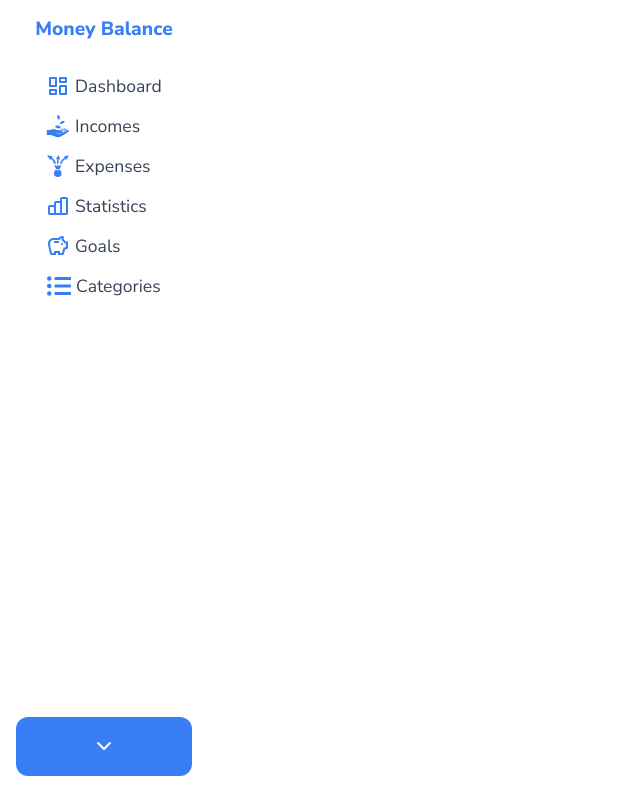
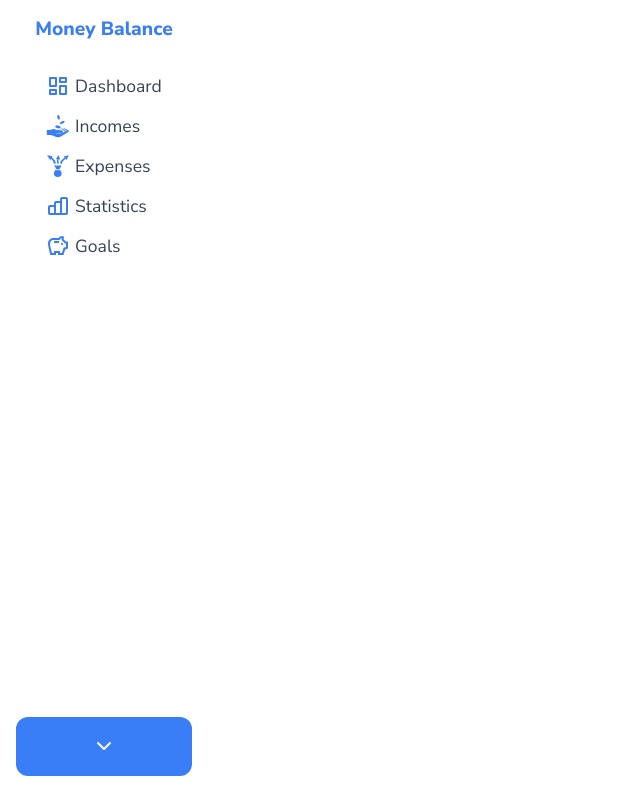
Before and after one commit to wojtek99955/money-balance, a React (Create React App) app in the folder client/: page /goals in a window 1280 px wide. Shown: the whole page, without its empty margins (0-640 px from the left). Built offline with nearby package versions, Linux system fonts and the light colour scheme; no server answers.

Commit message:
remove category icon

```diff
--- a/client/src/components/Dashboard/Sidebar/Sidebar.tsx
+++ b/client/src/components/Dashboard/Sidebar/Sidebar.tsx
@@ -7,8 +7,6 @@ import {
   StyledLink,
   ChartIcon,
   SavingsIcon,
-  CategoryIcon,
-  CategoryDropdown,
   SidebarWrapper,
   IncomesIcon,
   ExpensesIcon,
@@ -57,9 +55,6 @@ const Sidebar = () => {
             );
           })}
         </Nav>
-        <CategoryDropdown>
-          <CategoryIcon /> Categories
-        </CategoryDropdown>
         <Profile />
       </SidebarWrapper>
     </Container>
--- a/client/src/components/Dashboard/Sidebar/SidebarStyle.ts
+++ b/client/src/components/Dashboard/Sidebar/SidebarStyle.ts
@@ -59,11 +59,6 @@ export const SavingsIcon = styled(MdOutlineSavings)`
   color: ${({ theme }) => theme.colors.main.default};
 `;
 
-export const CategoryIcon = styled(FaListUl)`
-  font-size: 1.5rem;
-  color: ${({ theme }) => theme.colors.main.default};
-`;
-
 export const AddIcon = styled(IoMdAddCircleOutline)`
   font-size: 1.5rem;
   color: ${({ theme }) => theme.colors.main.default};
@@ -74,16 +69,6 @@ export const IncomesIcon = styled(GiReceiveMoney)`
   color: ${({ theme }) => theme.colors.main.default};
 `;
 
-export const CategoryDropdown = styled.div`
-  display: flex;
-  align-items: center;
-  gap: 0.3rem;
-  color: ${({ theme }) => theme.colors.title};
-  font-size: 1.1rem;
-  margin-bottom: 1rem;
-  user-select: none;
-`;
-
 export const SidebarWrapper = styled.div`
   position: fixed;
   height: 100vh;
```
